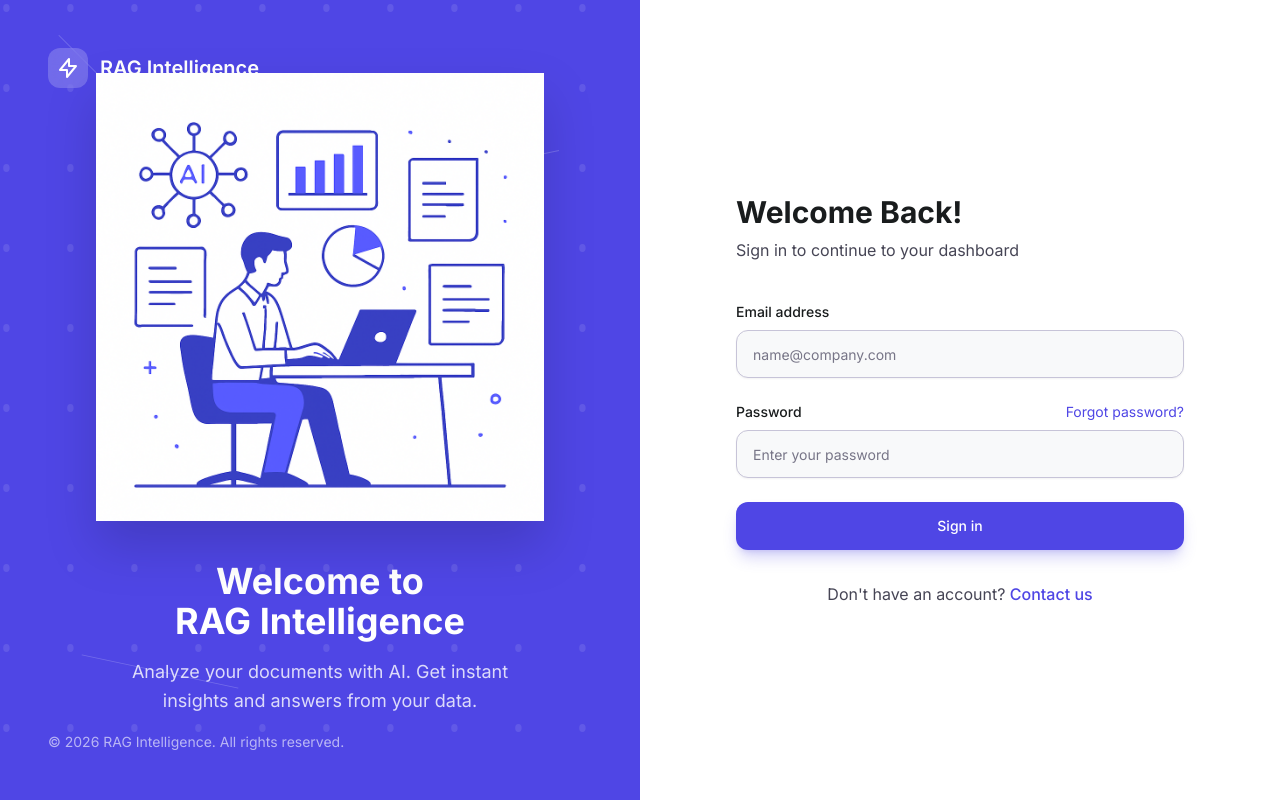
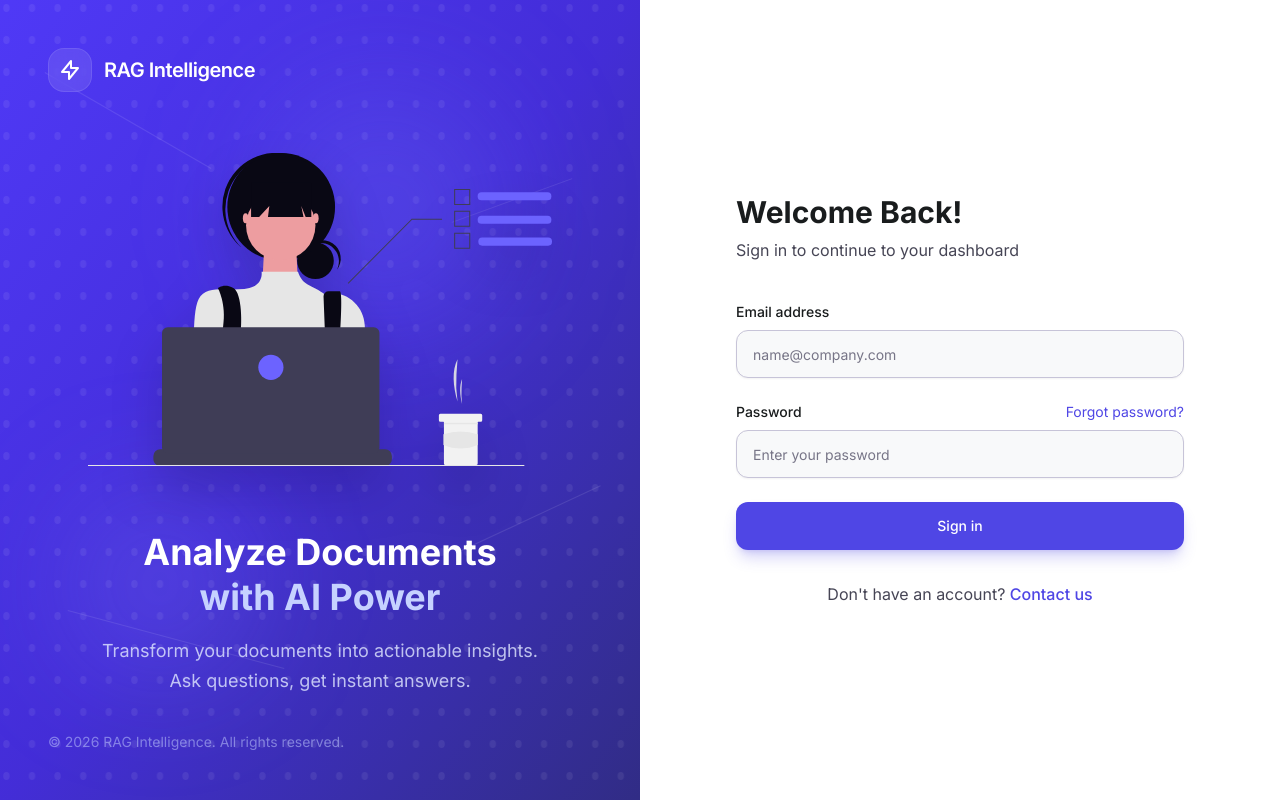
Before and after one commit to byPronox/rag, a Next.js app in the folder frontend/: page /login in a window 1280 px wide. Built offline with nearby package versions, Linux system fonts and the light colour scheme; no server answers.

Commit message:
feat: revamp login page background and illustration
Co-authored-by: Stefan Jativa <108915389+byPronox@users.noreply.github.com>

```diff
--- a/frontend/app/login/page.tsx
+++ b/frontend/app/login/page.tsx
@@ -60,12 +60,14 @@ export default function LoginPage() {
   return (
     <div className="min-h-screen flex">
       {/* Left Panel - Branding & Illustration */}
-      <div className="hidden lg:flex lg:w-1/2 bg-primary relative overflow-hidden">
-        {/* Decorative background pattern */}
-        <div className="absolute inset-0 opacity-10">
+      <div className="hidden lg:flex lg:w-1/2 bg-gradient-to-br from-indigo-600 via-indigo-700 to-indigo-900 relative overflow-hidden">
+        {/* Decorative background elements */}
+        <div className="absolute inset-0">
+          {/* Grid pattern */}
+          <div className="absolute inset-0 opacity-[0.07]">
             <svg className="w-full h-full" viewBox="0 0 100 100" preserveAspectRatio="none">
               <defs>
-              <pattern id="grid" width="10" height="10" patternUnits="userSpaceOnUse">
+                <pattern id="grid" width="4" height="4" patternUnits="userSpaceOnUse">
                   <circle cx="1" cy="1" r="0.5" fill="white" />
                 </pattern>
               </defs>
@@ -73,16 +75,24 @@ export default function LoginPage() {
             </svg>
           </div>
 
-        {/* Decorative lines */}
-        <div className="absolute top-20 left-10 w-32 h-[1px] bg-white/20 rotate-45" />
-        <div className="absolute top-40 right-20 w-24 h-[1px] bg-white/20 -rotate-12" />
-        <div className="absolute bottom-32 left-20 w-40 h-[1px] bg-white/20 rotate-12" />
+          {/* Diagonal lines */}
+          <div className="absolute top-0 left-0 w-full h-full">
+            <div className="absolute top-[15%] left-[5%] w-48 h-[1px] bg-white/10 rotate-[30deg]" />
+            <div className="absolute top-[25%] right-[10%] w-32 h-[1px] bg-white/10 -rotate-[20deg]" />
+            <div className="absolute bottom-[20%] left-[10%] w-56 h-[1px] bg-white/10 rotate-[15deg]" />
+            <div className="absolute bottom-[35%] right-[5%] w-40 h-[1px] bg-white/10 -rotate-[25deg]" />
+          </div>
+
+          {/* Glowing orbs */}
+          <div className="absolute top-[10%] right-[20%] w-64 h-64 bg-indigo-400/20 rounded-full blur-3xl" />
+          <div className="absolute bottom-[15%] left-[10%] w-48 h-48 bg-indigo-300/15 rounded-full blur-3xl" />
+        </div>
 
         {/* Content */}
         <div className="relative z-10 flex flex-col justify-between w-full p-12">
           {/* Logo */}
           <div className="flex items-center gap-3">
-            <div className="w-10 h-10 bg-white/20 rounded-lg flex items-center justify-center backdrop-blur-sm">
+            <div className="w-11 h-11 bg-white/10 rounded-xl flex items-center justify-center backdrop-blur-sm border border-white/10">
               <svg
                 className="w-6 h-6 text-white"
                 fill="none"
@@ -97,38 +107,38 @@ export default function LoginPage() {
                 />
               </svg>
             </div>
-            <span className="text-white font-semibold text-xl">RAG Intelligence</span>
+            <span className="text-white font-semibold text-xl tracking-tight">RAG Intelligence</span>
           </div>
 
           {/* Center Content */}
-          <div className="flex-1 flex flex-col items-center justify-center -mt-8">
-            {/* Illustration */}
-            <div className="w-full max-w-md mb-10">
+          <div className="flex-1 flex flex-col items-center justify-center">
+            {/* Illustration Container */}
+            <div className="w-full max-w-lg mb-10 p-6">
               <Image
-                src="/images/login-illustration.png"
-                alt="AI Document Analysis Illustration"
-                width={400}
-                height={300}
+                src="/images/login-illustration.svg"
+                alt="Focused Developer Illustration"
+                width={500}
+                height={400}
                 className="w-full h-auto drop-shadow-2xl"
                 priority
               />
             </div>
 
             {/* Welcome Text */}
-            <div className="text-center">
-              <h2 className="text-4xl font-bold text-white mb-4">
-                Welcome to
+            <div className="text-center max-w-md">
+              <h2 className="text-4xl font-bold text-white mb-4 leading-tight">
+                Analyze Documents
                 <br />
-                RAG Intelligence
+                <span className="text-indigo-200">with AI Power</span>
               </h2>
-              <p className="text-white/80 text-lg max-w-sm leading-relaxed">
-                Analyze your documents with AI. Get instant insights and answers from your data.
+              <p className="text-indigo-100/80 text-lg leading-relaxed">
+                Transform your documents into actionable insights. Ask questions, get instant answers.
               </p>
             </div>
           </div>
 
           {/* Footer */}
-          <div className="text-white/60 text-sm">
+          <div className="text-indigo-200/50 text-sm">
             &copy; {new Date().getFullYear()} RAG Intelligence. All rights reserved.
           </div>
         </div>
```
Also changed, not shown: frontend/public/images/login-illustration.svg (added). Lines whose indentation alone changed are shown as unchanged.
